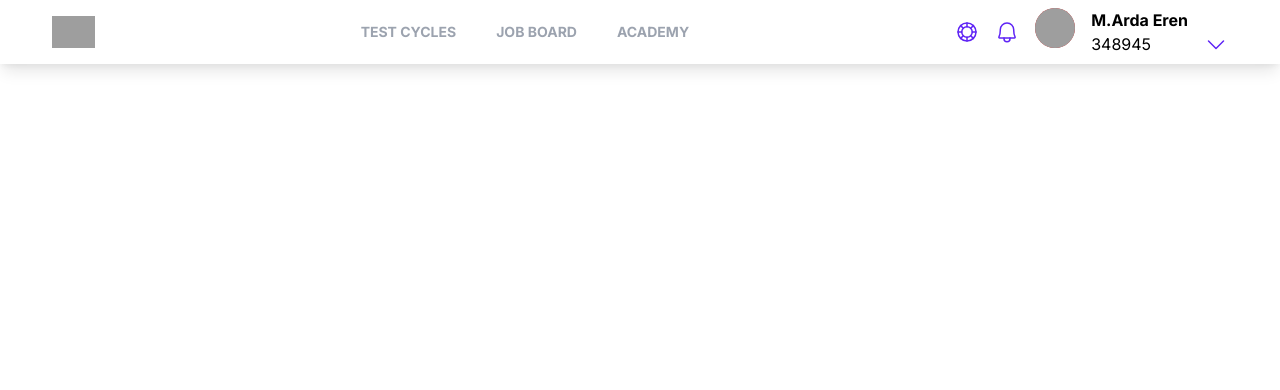
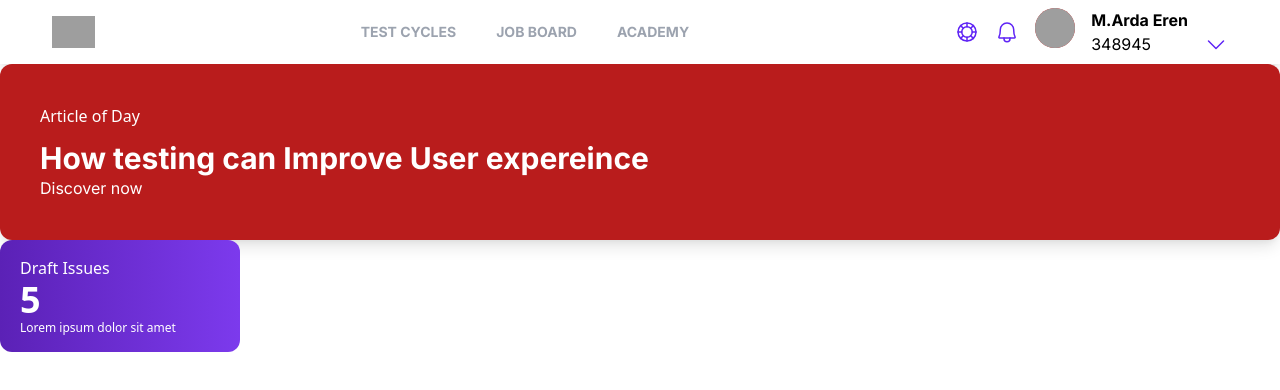
Before and after one commit to ardaeren-netas/visium-crowd-app, a React (Create React App) app: page / in a window 1280 px wide. Shown: the top 390 px of the page. Built offline with nearby package versions, Linux system fonts and the light colour scheme; grey boxes are pictures that could not be loaded.

Commit message:
stat counter ve article of Day componentleri eklendi, styling çalışması başladı

```diff
--- a/src/App.tsx
+++ b/src/App.tsx
@@ -2,11 +2,12 @@ import React from "react";
 import "./App.css";
 import Dashboard from "./components/Dashboard/dashboard";
 import Navbar from "./components/Navbar/navbar";
-
+import articleOfDay from "./components/Dashboard/articleOfDay";
 function App() {
   return (
     <>
       <Navbar />
+      <Dashboard />
       {/* <Dashboard /> */}
     </>
   );
--- a/src/components/Dashboard/articleOfDay.tsx
+++ b/src/components/Dashboard/articleOfDay.tsx
@@ -2,10 +2,16 @@ import React from "react";
 
 const articleOfDay = () => {
   return (
-    <div className="bg-red-700">
-      <h1>Article of Day</h1>
-      <h1>How testing can Improve User expereince</h1>
-      <a href="#">Discover now</a>
+    <div className="bg-red-700 grid-cols-2 shadow-lg rounded-xl p-10">
+      <h1 className="text-white font-sans pb-3">Article of Day</h1>
+
+      <h1 className=" text-3xl font-bold text-white col-span-2">
+        How testing can Improve User expereince
+      </h1>
+
+      <a className="text-white text-right" href="#">
+        Discover now
+      </a>
     </div>
   );
 };
--- a/src/components/Dashboard/dashboard.tsx
+++ b/src/components/Dashboard/dashboard.tsx
@@ -1,7 +1,14 @@
-import React from "react";
+import React, { Component } from "react";
+import ArticleOfDay from "./articleOfDay";
+import DashboardStat from "./dashboardStat";
 
-const Dashboard = () => {
-  return <div></div>;
-};
-
-export default Dashboard;
+export default class Dashboard extends Component {
+  render() {
+    return (
+      <div id="grid-wrapper">
+        <ArticleOfDay />
+        <DashboardStat />
+      </div>
+    );
+  }
+}
--- /dev/null
+++ b/src/components/Dashboard/dashboardStat.tsx
@@ -0,0 +1,16 @@
+import React from "react";
+
+const DashboardStat = () => {
+  return (
+    <div className="bg-gradient-to-r from-purple-800 to-purple-600 rounded-xl px-5 py-4 w-60">
+      <div className="font-sans text-base text-white "> Draft Issues</div>
+      <div className="font-sans text-white text-4xl font-bold"> 5</div>
+      <div className="font-sans text-white text-xs font-xs">
+        {" "}
+        Lorem ipsum dolor sit amet
+      </div>
+    </div>
+  );
+};
+
+export default DashboardStat;
```
Also changed, not shown: 1 other file (tests, documents, lock files or other folders).
